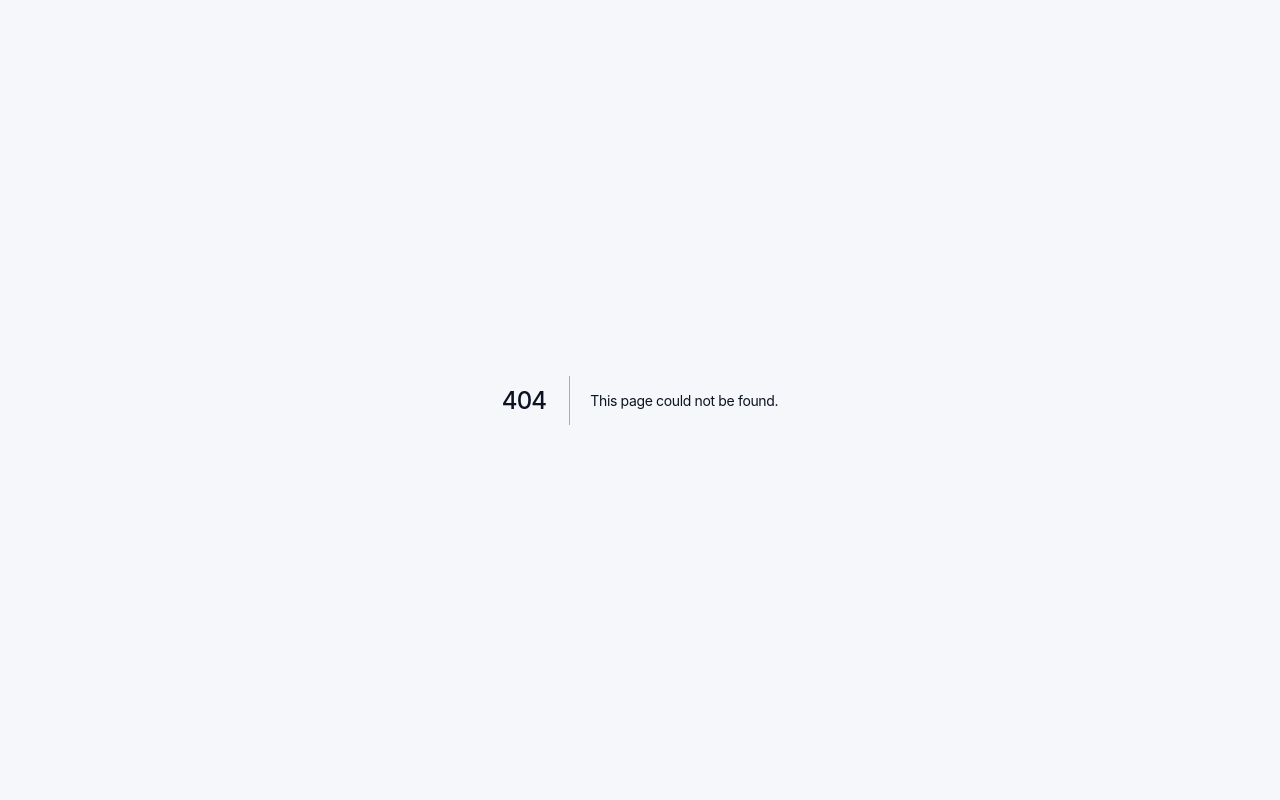
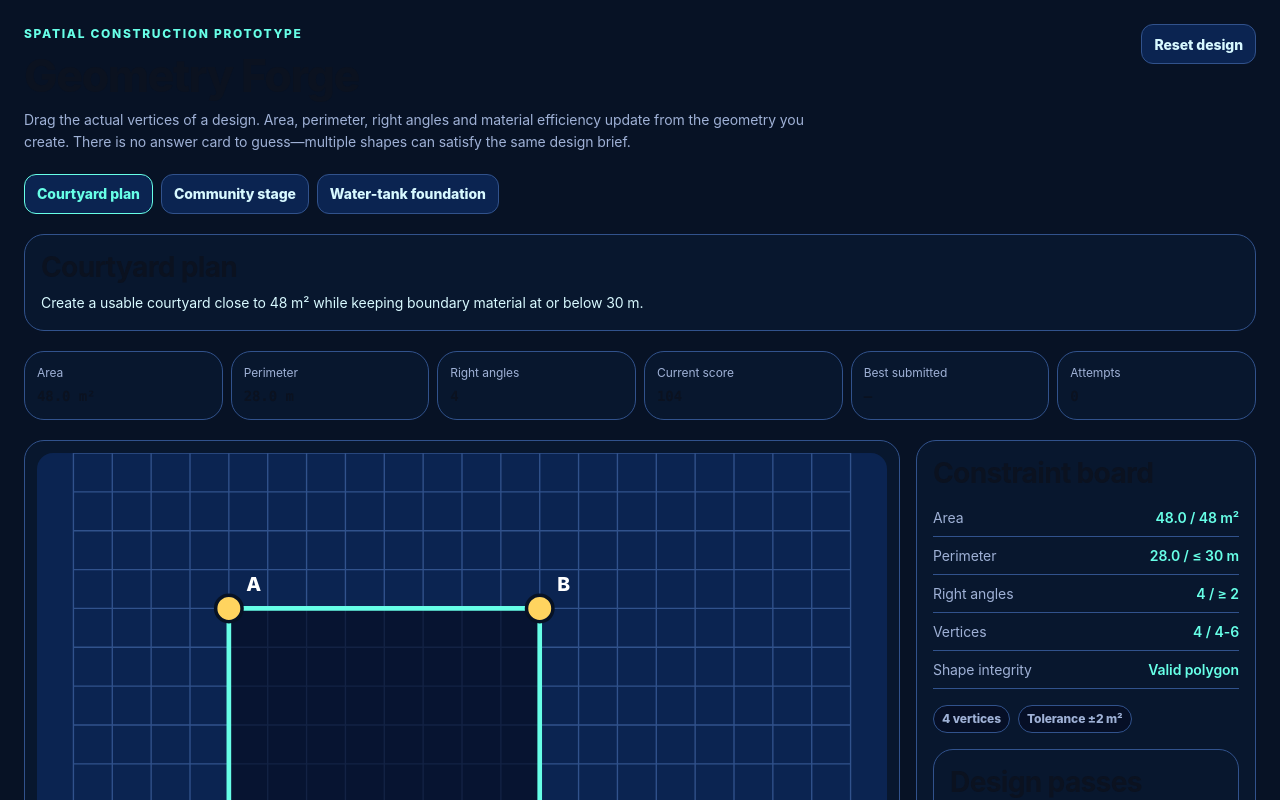
Before and after one commit to Eugene999B/SukuuNova, a Next.js app: page /labs/geometry-forge in a window 1280 px wide. Before the commit this address had no page. Shown: the top 800 px of the page. Built offline with nearby package versions, Linux system fonts and the light colour scheme.

Commit message:
feat(games): expose Geometry Forge lab route

```diff
--- /dev/null
+++ b/src/app/labs/geometry-forge/page.tsx
@@ -0,0 +1,13 @@
+import type { Metadata } from "next";
+import { notFound } from "next/navigation";
+import { GeometryForgePrototype } from "@/components/geometry-forge-prototype";
+
+export const metadata: Metadata = {
+  title: "Geometry Forge Prototype | Sukuunova",
+  robots: { index: false, follow: false },
+};
+
+export default function GeometryForgePrototypePage() {
+  if (process.env.NODE_ENV !== "development") notFound();
+  return <GeometryForgePrototype />;
+}
```
